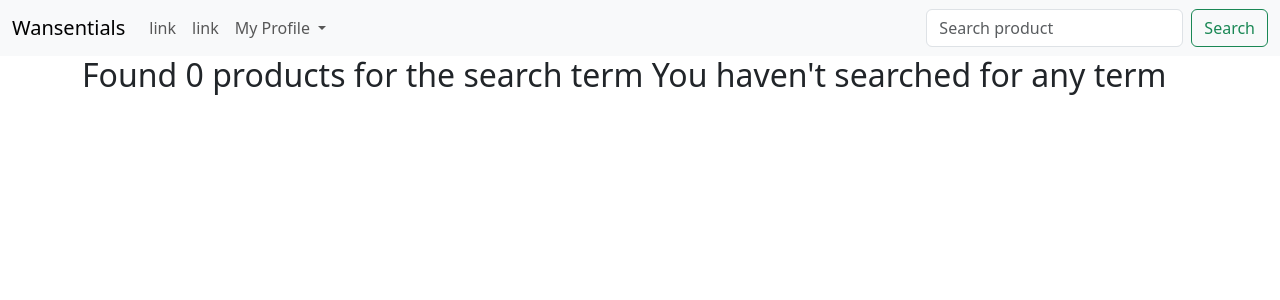
After one commit to Angelamutyota/wansentials, a Django app: page /search/ in a window 1280 px wide. The commit adds this page. Shown: the top 300 px of the page. Run offline with Django 3.2, Linux system fonts and the light colour scheme; some libraries are stand-ins or nearby versions.

Commit message:
add search product function

```diff
--- a/wansentials/settings.py
+++ b/wansentials/settings.py
@@ -41,7 +41,6 @@ INSTALLED_APPS = [
     'bootstrap5',
     'wansentialsapp',
     'crispy_forms',
-    'bootstrap4'
 ]
 
 MIDDLEWARE = [
--- a/wansentialsapp/models.py
+++ b/wansentialsapp/models.py
@@ -18,6 +18,11 @@ class Product(models.Model):
     description = models.TextField()
     price = models.FloatField()
 
+    @classmethod
+    def search_by_name(cls,search_term):
+        product = cls.objects.filter(name__icontains=search_term)
+        return product
+
     def __str__(self):
         return f'{self.name}'
 
--- a/wansentialsapp/templates/navbar.html
+++ b/wansentialsapp/templates/navbar.html
@@ -23,8 +23,8 @@
           </li>
 
         </ul>
-        <form class="d-flex" role="search" action="">
-          <input class="form-control me-2" type="search" placeholder="Search product" aria-label="Search">
+        <form class="d-flex" role="search" action="{% url 'search_results' %}">
+          <input class="form-control me-2" type="search" placeholder="Search product" aria-label="Search" name="product">
           <button class="btn btn-outline-success"  type="submit">Search</button>
         </form>
       </div>
--- /dev/null
+++ b/wansentialsapp/templates/search.html
@@ -0,0 +1,32 @@
+{%extends 'base.html'%}
+{% block content %}
+<div class="container">
+
+  <div class="row">
+    {% if products%}
+      <h2>Found {{ products|length }} of searched term {{message}}</h2>
+    {% else %}
+      <h2> Found 0 products for the search term {{message}}</h2>
+    {% endif %}
+
+  </div>
+
+  <div class="row">
+
+  {% if products %}
+  <div class="row"></div>
+    {% for product in products %}
+    <div class="col-md-4">
+        <div class="card mb-4">
+       <img src="{{product.picture.url}}" class="card-img-top" alt="Image" width="250px" height="250px">
+       <div class="card-body">
+       <p class="card-title">{{product}}</p>
+       <p class="card-text">ksh. {{product.price}}</p>
+      </div>
+     </div>
+    </div>
+    {% endfor %}
+  {% endif %}
+  </div>
+</div>
+{% endblock %}
--- a/wansentialsapp/urls.py
+++ b/wansentialsapp/urls.py
@@ -12,6 +12,7 @@ urlpatterns = [
         path('',views.index, name = 'index'),
         path('profile/', views.profile, name= 'profile'),
         path('updateprofile/', views.update_profile, name= 'updateprofile'),
+        path('search/', views.search_results, name='search_results')
 
 ]
 if settings.DEBUG:
--- a/wansentialsapp/views.py
+++ b/wansentialsapp/views.py
@@ -82,3 +82,16 @@ def update_profile(request):
             'prof_form': prof_form,
         }
     return render(request, 'updateprofile.html', context)
+
+def search_results(request):
+
+    if 'product' in request.GET and request.GET["product"]:
+        search_term = request.GET.get("product")
+        searched_products = Product.search_by_name(search_term)
+        message = f"{search_term}"
+
+        return render(request, 'search.html',{"message":message,"products": searched_products})
+
+    else:
+        message = "You haven't searched for any term"
+        return render(request, 'search.html',{"message":message})
```
